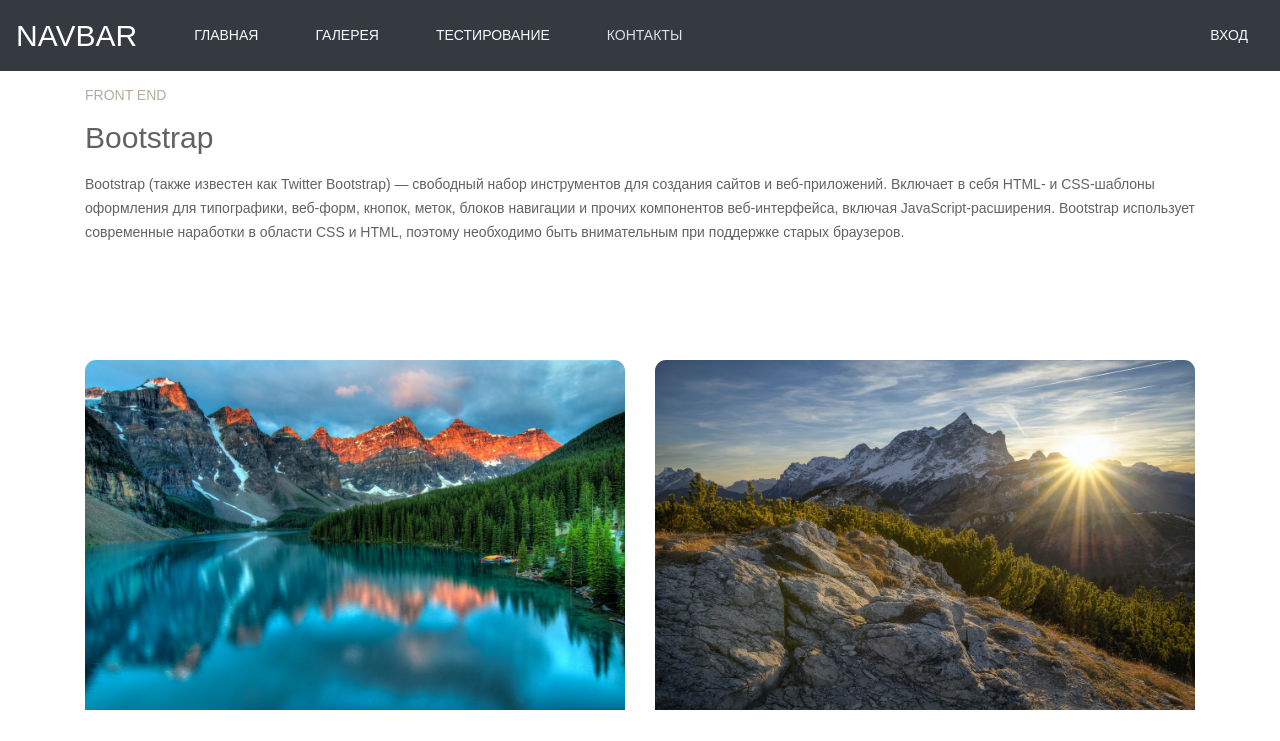
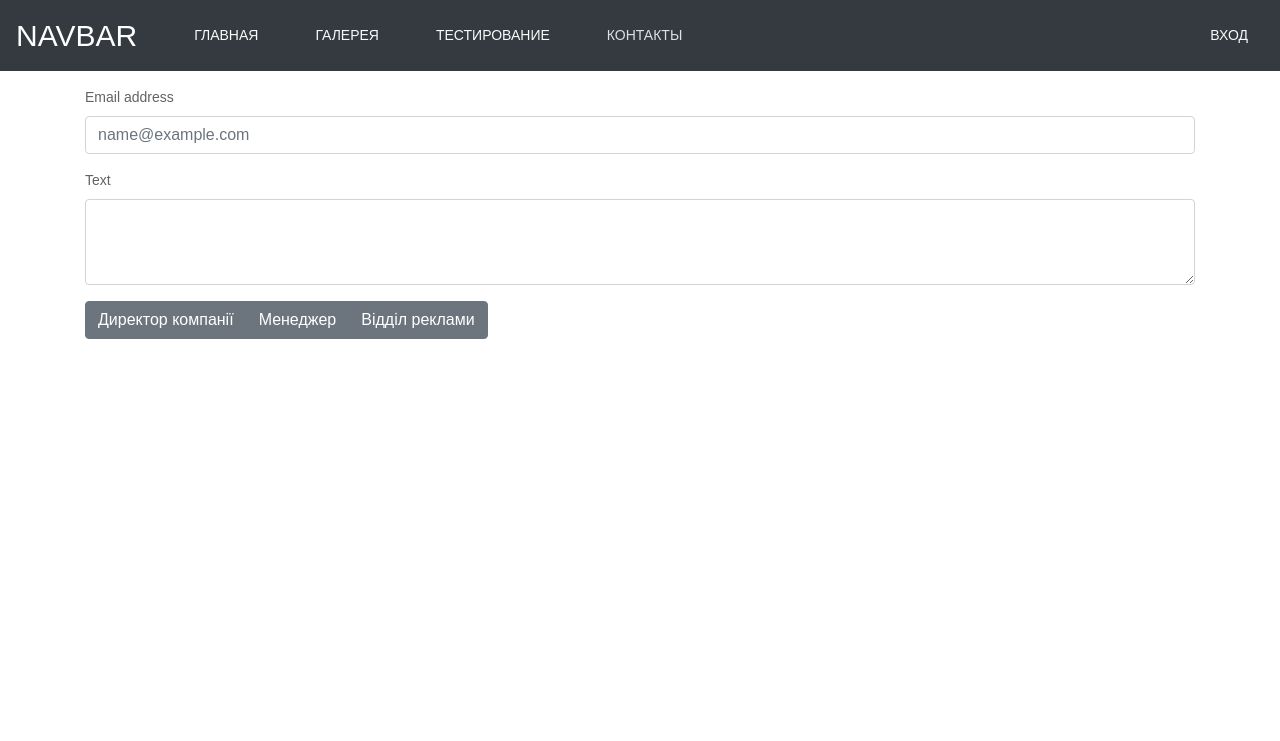
Before and after one commit to cringeist/TRPzZZz, a website: page Lab1/index.html in a window 1280 px wide. Both pictures are taken after a click on the tab "КОНТАКТЫ". Shown: the top 741 px of the page. Drawn offline with nearby package versions, Linux system fonts and the light colour scheme.

Commit message:
added contact form

```diff
--- a/Lab1/index.html
+++ b/Lab1/index.html
@@ -203,6 +203,30 @@
             </div>
 
 
+            <div class="tab-pane" id="contacts" role="tabpanel" aria-labelledby="contacts-tab">
+                <div class="container">
+                    <div class="row">
+                        <div class="col mt-3">
+                            <form>
+                                <div class="form-group">
+                                  <label for="exampleFormControlInput1">Email address</label>
+                                  <input type="email" class="form-control" id="exampleFormControlInput1" placeholder="name@example.com">
+                                </div>
+                                <div class="form-group">
+                                  <label for="exampleFormControlTextarea1">Text</label>
+                                  <textarea class="form-control" id="exampleFormControlTextarea1" rows="3"></textarea>
+                                </div>
+                            </form>
+                            <div class="btn-group" role="group" aria-label="Basic example">
+                                <button type="button" class="btn btn-secondary">Директор компанії</button>
+                                <button type="button" class="btn btn-secondary">Менеджер</button>
+                                <button type="button" class="btn btn-secondary">Відділ реклами</button>
+                            </div>
+                        </div>
+                    </div>
+                </div>
+            </div>
+
 
 
         </div>
```
